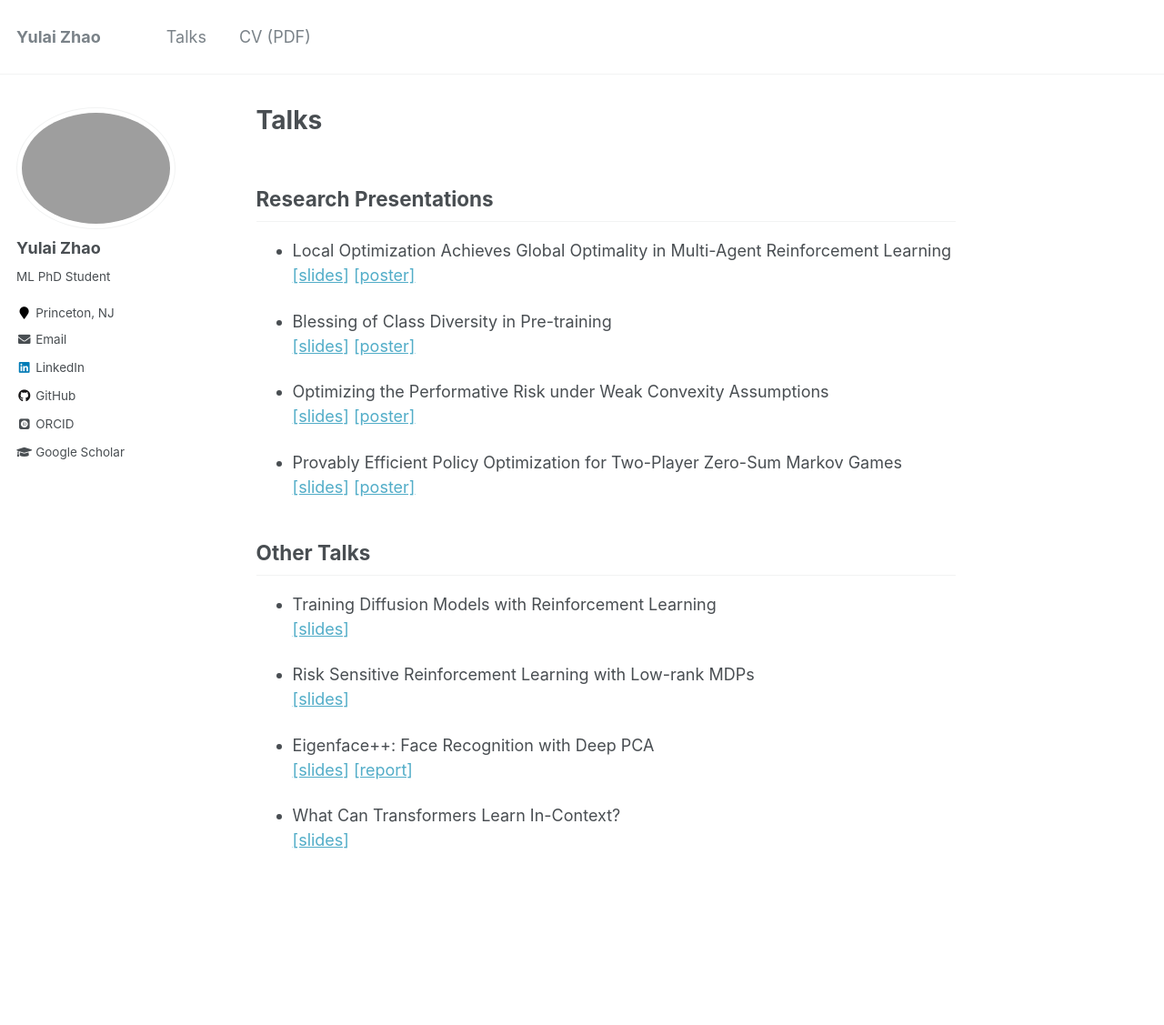
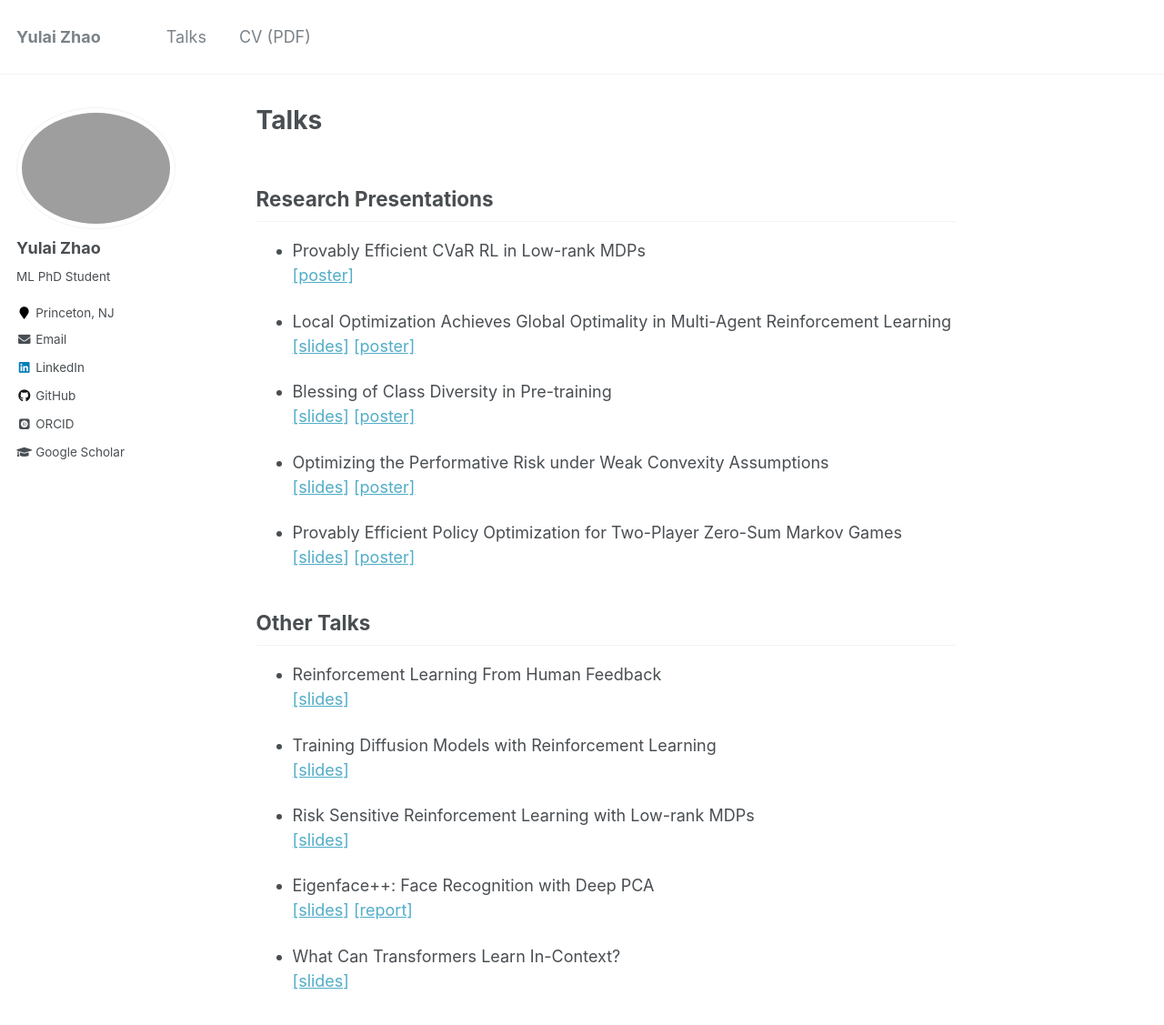
Before and after one commit to zhaoyl18/zhaoyl18.github.io, a Jekyll site: the page built from _pages/talks.md, in a window 1280 px wide and 1277 px high. Shown: the top 1127 px of the window at 91% size. Built offline with Jekyll 4.4.1, drawn with Linux system fonts in a browser that asks for light colours; some web fonts are replaced.

Commit message:
add riskRL poster and RLHF slides

```diff
--- a/_pages/talks.md
+++ b/_pages/talks.md
@@ -7,6 +7,9 @@ redirect_from:
 ---
 
 ## Research Presentations
+
+* Provably Efficient CVaR RL in Low-rank MDPs
+[[poster]](<https://yulaizhao.com/files/poster_risk.pdf>)
 
 * Local Optimization Achieves Global Optimality in Multi-Agent Reinforcement Learning
 [[slides]](<https://yulaizhao.com/files/slides_localpgt.pdf>) [[poster]](<https://yulaizhao.com/files/poster_localpgt.pdf>)
@@ -22,6 +25,9 @@ redirect_from:
 
 ## Other Talks
 
+* Reinforcement Learning From Human Feedback
+[[slides]](<https://yulaizhao.com/files/slides_RLHF.pdf>)
+
 * Training Diffusion Models with Reinforcement Learning
 [[slides]](<https://yulaizhao.com/files/slides_training_diffusion_RL.pdf>)
 
```
Also changed, not shown: 2 other files.
